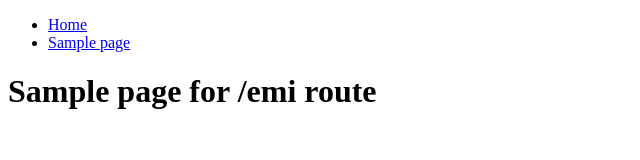
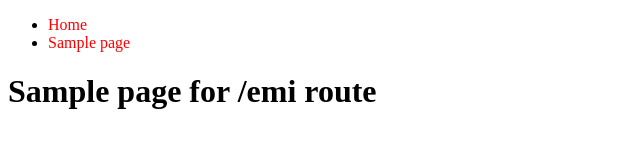
Before and after one commit to gdebojyoti/calcul8, a Next.js app: page /emi in a window 1280 px wide. Shown: the top 160 px of the page, without its empty margins (0-640 px from the left). Built offline with nearby package versions, Linux system fonts and the light colour scheme.

Commit message:
Global styles. Test component: Link.

```diff
--- /dev/null
+++ b/app/globals.css
@@ -0,0 +1,6 @@
+:root {
+  --theme-color: #ff0000;
+
+  /* derived variables */
+  --link-color: var(--theme-color);
+}
--- a/app/layout.jsx
+++ b/app/layout.jsx
@@ -1,11 +1,15 @@
+import Link from '../components/Link'
+
+import './globals.css'
+
 const RootLayout = ({ children }) => {
   return (
     <html lang='en'>
       <body>
         <nav>
           <ul>
-            <li><a href='/'>Home</a></li>
-            <li><a href='/emi'>Sample page</a></li>
+            <li><Link href='/'>Home</Link></li>
+            <li><Link href='/emi'>Sample page</Link></li>
           </ul>
         </nav>
         {children}
--- /dev/null
+++ b/components/Link/index.jsx
@@ -0,0 +1,11 @@
+'use client'
+
+import './style.css'
+
+const Link = ({ children, href, onClick = () => {} }) => {
+  return (
+    <a href={href} onClick={onClick}>{children}</a>
+  )
+}
+
+export default Link
--- /dev/null
+++ b/components/Link/style.css
@@ -0,0 +1,4 @@
+a {
+  color: var(--link-color);
+  text-decoration: none;
+}
```
